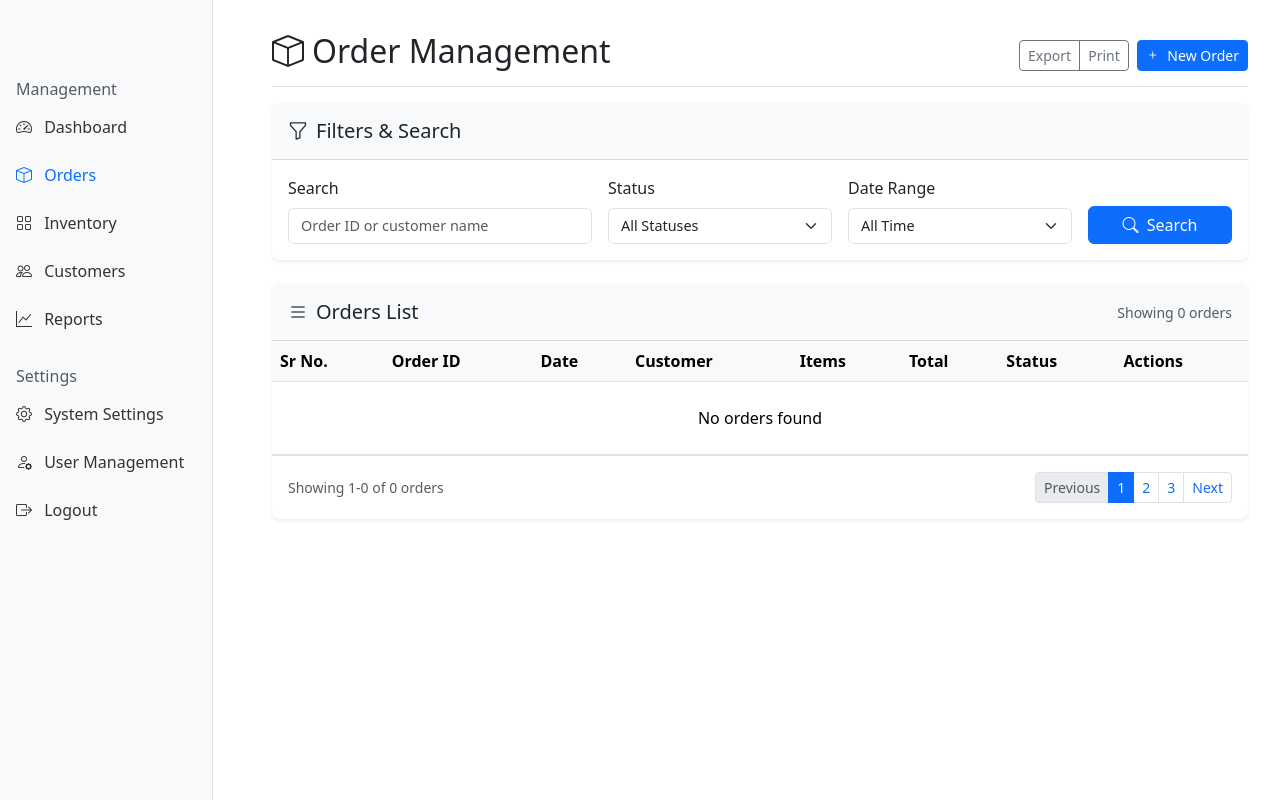
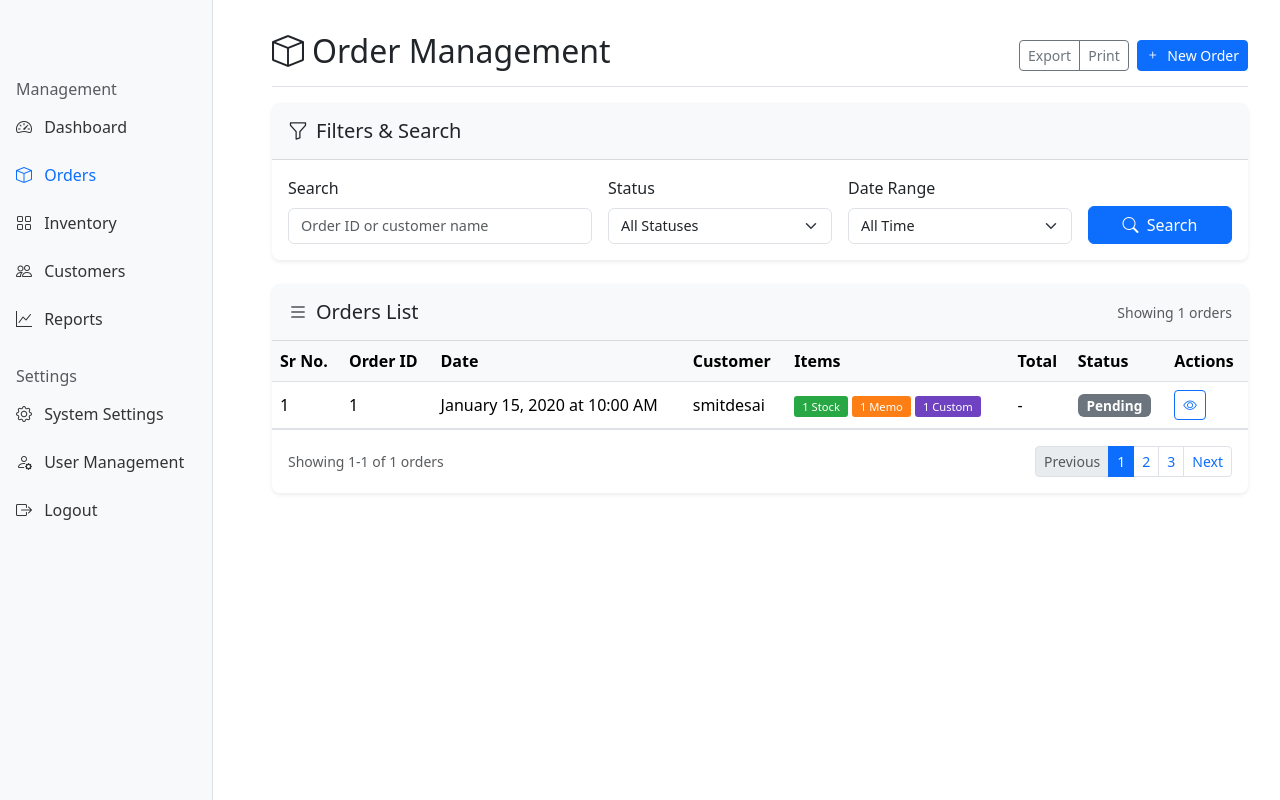
Before and after one commit to sd2389/DevERP, a Django app: page /adminside/orders/ in a window 1280 px wide. Run offline with Django 4.2, Linux system fonts and the light colour scheme; the first user in the database is signed in; data comes from the database, SQL or seed files in the repository; tables that the repository leaves empty hold one stand-in row (Sample ...); some libraries are stand-ins or nearby versions.

Commit message:
Add orders API and fetch orders from DB

```diff
--- a/adminside/templates/adminside/orders.html
+++ b/adminside/templates/adminside/orders.html
@@ -862,27 +862,25 @@ function syncCustomerOrders(adminOrders) {
 
 // Load all orders
 function loadOrders() {
-  console.log("Loading orders from localStorage...");
-  const orders = getStorageData(STORAGE_KEY_ORDERS, []);
+  console.log("Loading orders from API...");
   const tableBody = document.getElementById('ordersTableBody');
 
-  // Update order count
+  fetch("{% url 'adminside:orders_api' %}")
+    .then(resp => resp.json())
+    .then(data => {
+      const orders = data.orders || [];
+
       document.getElementById('orderCount').textContent = orders.length;
       document.getElementById('totalOrders').textContent = orders.length;
-
-  // Update current range (assuming 10 per page)
       const end = Math.min(10, orders.length);
       document.getElementById('currentRange').textContent = `1-${end}`;
 
-  // Clear table
       tableBody.innerHTML = '';
-
       if (orders.length === 0) {
         tableBody.innerHTML = '<tr><td colspan="8" class="text-center py-4">No orders found</td></tr>';
         return;
       }
 
-  // Applying filters if any
       let filteredOrders = [...orders];
       const statusFilter = document.getElementById('statusFilter').value;
       const searchTerm = document.getElementById('searchOrder').value.toLowerCase();
@@ -894,24 +892,17 @@ function loadOrders() {
       if (searchTerm) {
         filteredOrders = filteredOrders.filter(order =>
           order.order_id.toLowerCase().includes(searchTerm) ||
-      (order.customer && order.customer.name && order.customer.name.toLowerCase().includes(searchTerm))
+          (order.customer && order.customer.toLowerCase().includes(searchTerm))
         );
       }
 
-  console.log(`Found ${filteredOrders.length} orders after filtering`);
-
-  // Sort orders by date (newest first)
       filteredOrders.sort((a, b) => new Date(b.date) - new Date(a.date));
 
-  // Create table rows
       filteredOrders.forEach((order, index) => {
-    // Count items by type
-    const stockCount = order.items.stock?.length || 0;
-    const memoCount = order.items.memo?.length || 0;
-    const customCount = order.items.custom?.length || 0;
-    const totalItems = stockCount + memoCount + customCount;
-
-    // Create item badges HTML
+        const stockCount = order.counts.stock || 0;
+        const memoCount = order.counts.memo || 0;
+        const customCount = order.counts.custom || 0;
+
         let itemBadgesHtml = '';
         if (stockCount > 0) {
           itemBadgesHtml += `<span class="item-type-badge item-stock">${stockCount} Stock</span>`;
@@ -923,35 +914,22 @@ function loadOrders() {
           itemBadgesHtml += `<span class="item-type-badge item-custom">${customCount} Custom</span>`;
         }
 
-    // Create status badge based on order status
         const statusClass = `status-${order.status.replace(/\s+/g, '-')}`;
         const statusBadge = `<span class="badge status-badge ${statusClass}">${order.status}</span>`;
 
-    // Create row HTML
         const row = document.createElement('tr');
         row.innerHTML = `
       <td>${index + 1}</td>
       <td>${order.order_id}</td>
       <td>${formatDate(order.date)}</td>
-      <td>${order.customer?.name || 'Customer'}</td>
+      <td>${order.customer || 'Customer'}</td>
       <td>${itemBadgesHtml}</td>
-      <td>${formatCurrency(order.payment?.total || 0)}</td>
+      <td>-</td>
       <td>${statusBadge}</td>
       <td class="action-buttons">
         <button class="btn btn-sm btn-outline-primary" onclick="viewOrderDetails('${order.order_id}')">
           <i class="bi bi-eye"></i>
         </button>
-        <div class="btn-group">
-          <button class="btn btn-sm btn-outline-secondary dropdown-toggle" type="button" data-bs-toggle="dropdown" aria-expanded="false">
-            <i class="bi bi-three-dots"></i>
-          </button>
-          <ul class="dropdown-menu dropdown-menu-end">
-            <li><button class="dropdown-item" onclick="viewOrderDetails('${order.order_id}')">View Details</button></li>
-            <li><button class="dropdown-item" onclick="printOrder('${order.order_id}')">Print</button></li>
-            <li><hr class="dropdown-divider"></li>
-            <li><button class="dropdown-item text-danger" onclick="confirmDeleteOrder('${order.order_id}')">Delete</button></li>
-          </ul>
-        </div>
       </td>
     `;
 
@@ -959,6 +937,11 @@ function loadOrders() {
       });
 
       console.log("Orders loaded successfully");
+    })
+    .catch(err => {
+      console.error('Error loading orders:', err);
+      tableBody.innerHTML = '<tr><td colspan="8" class="text-center py-4">Failed to load orders</td></tr>';
+    });
 }
 
 // Create status dropdown HTML
--- a/adminside/urls.py
+++ b/adminside/urls.py
@@ -16,6 +16,7 @@ urlpatterns = [
 
 
     # Orders management
+    path('api/orders/', views.orders_api, name='orders_api'),
     path('orders/', views.orders_list, name='orders'),
     path('orders/<str:order_id>/', views.order_detail, name='order_detail'),
     path('orders/<str:order_id>/update/', views.update_order, name='update_order'),
--- a/adminside/views.py
+++ b/adminside/views.py
@@ -8,7 +8,7 @@ import json
 import logging
 import csv
 from datetime import datetime
-from inventory.models import Design
+from inventory.models import Design, OrderGroup, InStockOrder, RequestOrder, CustomOrder
 from django.contrib.auth import authenticate, login
 from .decorators import admin_login_required
 
@@ -103,6 +103,32 @@ def orders_list(request):
         logger.error(f"Error rendering admin orders list: {str(e)}")
         messages.error(request, f"Error loading orders: {str(e)}")
         return render(request, 'adminside/error.html', {'error': str(e)})
+
+
+def orders_api(request):
+    """Return orders as JSON for the admin orders page."""
+    try:
+        groups = OrderGroup.objects.select_related('customer')
+        data = []
+        for g in groups:
+            stock_count = InStockOrder.objects.filter(order_group=g).count()
+            memo_count = RequestOrder.objects.filter(order_group=g).count()
+            custom_count = CustomOrder.objects.filter(order_group=g).count()
+            data.append({
+                'order_id': g.order_id,
+                'date': g.created_at.isoformat(),
+                'status': g.status,
+                'customer': g.customer.username,
+                'counts': {
+                    'stock': stock_count,
+                    'memo': memo_count,
+                    'custom': custom_count,
+                },
+            })
+        return JsonResponse({'orders': data})
+    except Exception as e:
+        logger.error(f"Error fetching orders for API: {str(e)}")
+        return JsonResponse({'error': str(e)}, status=500)
 
 # @login_required
 # @user_passes_test(is_admin)
```
Lines whose indentation alone changed are shown as unchanged.
